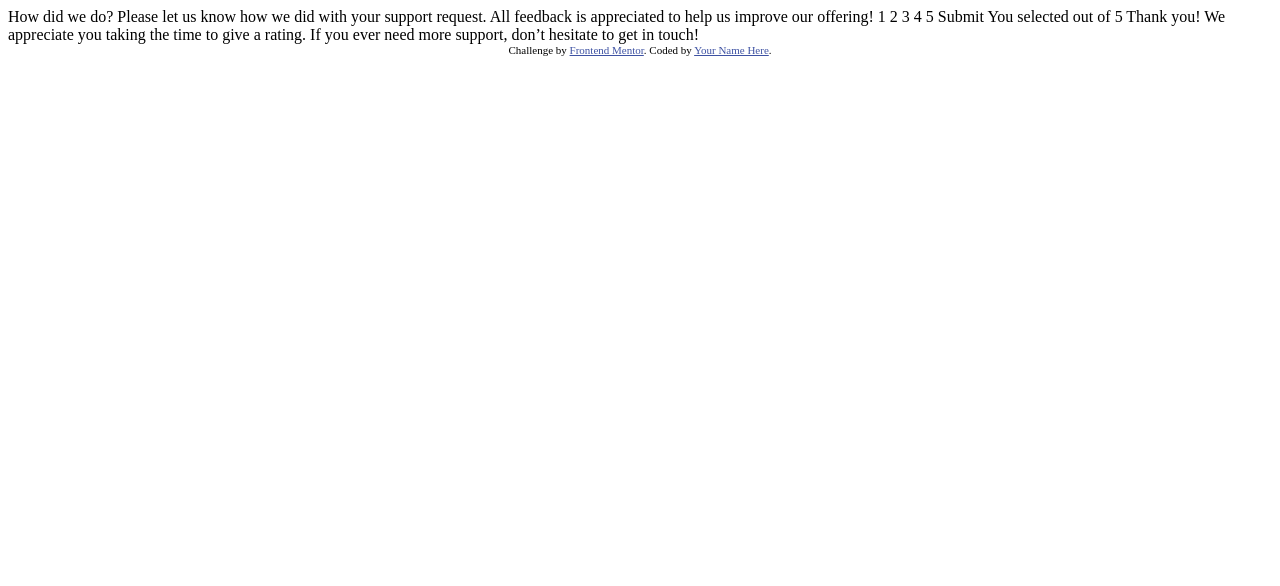
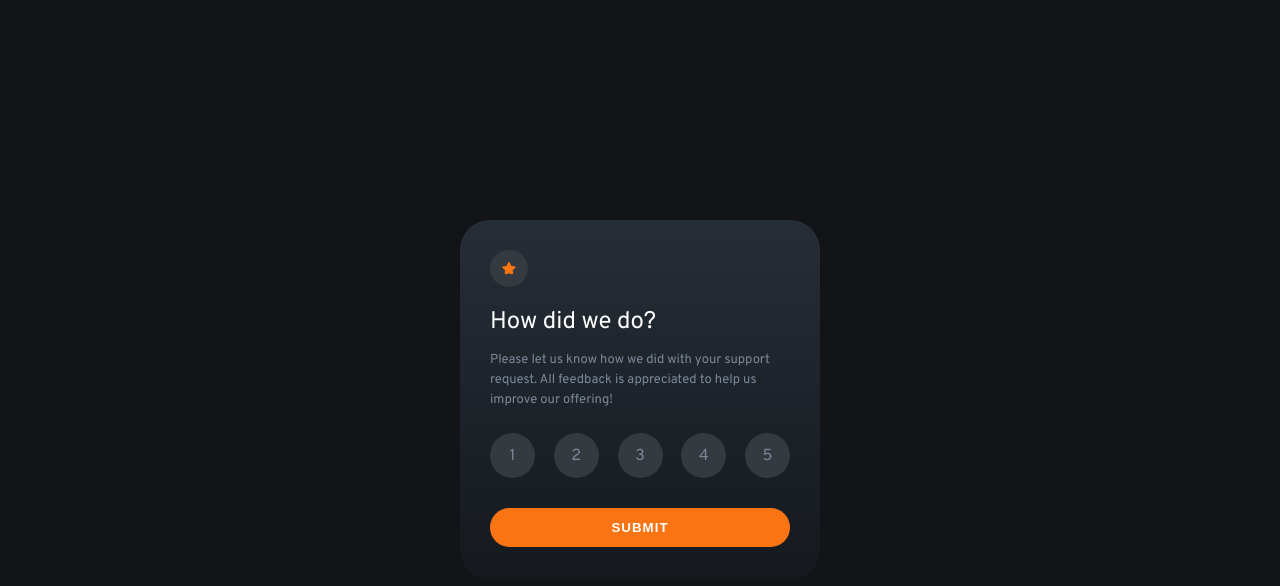
Before and after one commit to silvia-hdez/interactive-rating-component, a plain HTML site: page index.html in a window 1280 px wide. Drawn offline with Linux system fonts and the light colour scheme.

Commit message:
desktop version done

```diff
--- a/index.html
+++ b/index.html
@@ -5,6 +5,10 @@
   <meta name="viewport" content="width=device-width, initial-scale=1.0"> <!-- displays site properly based on user's device -->
 
   <link rel="icon" type="image/png" sizes="32x32" href="./images/favicon-32x32.png">
+  <link rel="stylesheet" href="./style/index.css">
+  <link rel="preconnect" href="https://fonts.googleapis.com">
+  <link rel="preconnect" href="https://fonts.gstatic.com" crossorigin>
+  <link href="https://fonts.googleapis.com/css2?family=Overpass&display=swap" rel="stylesheet">
 
   <title>Frontend Mentor | Interactive rating component</title>
 
@@ -17,33 +21,52 @@
 <body>
 
   <!-- Rating state start -->
+  <div class="container start">
+    <img src="./images/icon-star.svg"/>
+    <h2>
+      How did we do?
+    </h2>
 
-  How did we do?
+    <p>
+      Please let us know how we did with your support request. All feedback is appreciated
+      to help us improve our offering!
+    </p>
 
-  Please let us know how we did with your support request. All feedback is appreciated
-  to help us improve our offering!
+    <div class="rating">
+      <div class="score">1</div>
+      <div class="score">2</div>
+      <div class="score">3</div>
+      <div class="score">4</div>
+      <div class="score">5</div>
+    </div>
 
-  1 2 3 4 5
 
-  Submit
+    <button>
+      SUBMIT
+    </button>
+  </div>
+
 
   <!-- Rating state end -->
 
   <!-- Thank you state start -->
+  <div class="container end">
+    <img src="./images/illustration-thank-you.svg"/>
+    <div class="final-score">
+      You selected <p class="score-number"> 1 </p> out of 5
+    </div>
 
-  You selected <!-- Add rating here --> out of 5
+    <h2>
+      Thank you!
+    </h2>
 
-  Thank you!
-
-  We appreciate you taking the time to give a rating. If you ever need more support,
-  don’t hesitate to get in touch!
-
-  <!-- Thank you state end -->
+    <p style="text-align: center;">
+      We appreciate you taking the time to give a rating. If you ever need more support,
+      don't hesitate to get in touch!
+    </p>
+  </div>
 
 
-  <div class="attribution">
-    Challenge by <a href="https://www.frontendmentor.io?ref=challenge" target="_blank">Frontend Mentor</a>.
-    Coded by <a href="#">Your Name Here</a>.
-  </div>
+<script src="./js/index.js"></script>
 </body>
 </html>
--- /dev/null
+++ b/js/index.js
@@ -0,0 +1,28 @@
+const scores = document.querySelectorAll('.score');
+const finalNumber = document.querySelector('.score-number')
+
+scores.forEach(function(score) {
+  score.addEventListener('click', function() {
+    scores.forEach(function(s) {
+      s.classList.remove('active');
+    });
+
+    score.classList.add('active');
+
+    const number = score.innerText
+    finalNumber.innerText = number
+  });
+});
+
+
+const button = document.querySelector('button')
+button.addEventListener('click', function() {
+    renderLastScreen()
+})
+
+
+
+function renderLastScreen() {
+document.querySelector('.end').style.visibility='visible'
+document.querySelector('.start').style.visibility='hidden'
+}
--- /dev/null
+++ b/style/index.css
@@ -0,0 +1,108 @@
+body {
+    font-family: 'Overpass', sans-serif;
+    background-color: hsl(216, 12%, 8%);
+}
+
+.container {
+    width: 300px;
+    height: 300px;
+    background: linear-gradient(hsl(212, 18%, 18%),hsl(213, 18%, 10%));
+    border-radius: 30px;
+    visibility: visible;
+    position: absolute;
+    top: 50%;
+    left: 50%;
+    transform: translate(-50%, -50%);
+    display: flex;
+    flex-direction: column;
+    padding: 30px;
+}
+
+.start > img {
+    width: 14px;
+    background: hsl(218, 9%, 23%);
+    border-radius: 50%;
+    padding: 12px;
+}
+
+.end {
+    visibility: hidden;
+    justify-content: space-between;
+    align-items: center;
+}
+
+.end > img {
+    width: 120px;
+}
+
+.rating {
+    display: flex;
+    justify-content: space-between;
+    margin-top: 10px;
+    margin-bottom: 30px;
+}
+
+.score {
+    width: 45px;
+    height: 45px;
+    border-radius: 50%;
+    background-color:hsl(218, 9%, 23%);
+    color: hsl(216, 12%, 54%);
+    display: flex;
+    justify-content: center;
+    align-items: center;
+}
+
+.score:hover {
+    background-color: hsl(25, 97%, 53%);
+    color: white;
+}
+
+.active {
+    background-color: hsl(217, 12%, 63%);
+    color: white;
+}
+
+h2 {
+    margin-bottom: 0;
+    color: white;
+    font-weight: 400;
+}
+
+p {
+    font-size: 13px;
+    color: hsl(216, 12%, 54%);
+    line-height: 20px;
+}
+
+button {
+    background-color: hsl(25, 97%, 53%) ;
+    color: hsl(0, 0%, 100%);
+    border-radius: 30px;
+    border-color: transparent;
+    padding: 10px;
+    font-weight: 700;
+    letter-spacing: 1px;
+}
+
+button:hover {
+    background-color: hsl(0, 0%, 100%);
+    color: hsl(25, 97%, 53%);
+}
+
+.final-score {
+    display: flex;
+    background-color: hsl(212, 18%, 18%);
+    color: hsl(25, 97%, 53%);
+    font-size: 13px;
+    font-weight: lighter;
+    padding: 8px 20px;
+    margin-top: 25px;
+    border-radius: 30px;
+}
+
+.score-number {
+    color: hsl(25, 97%, 53%);
+    font-size: 13px;
+    margin: 0px 3px;
+}
```
